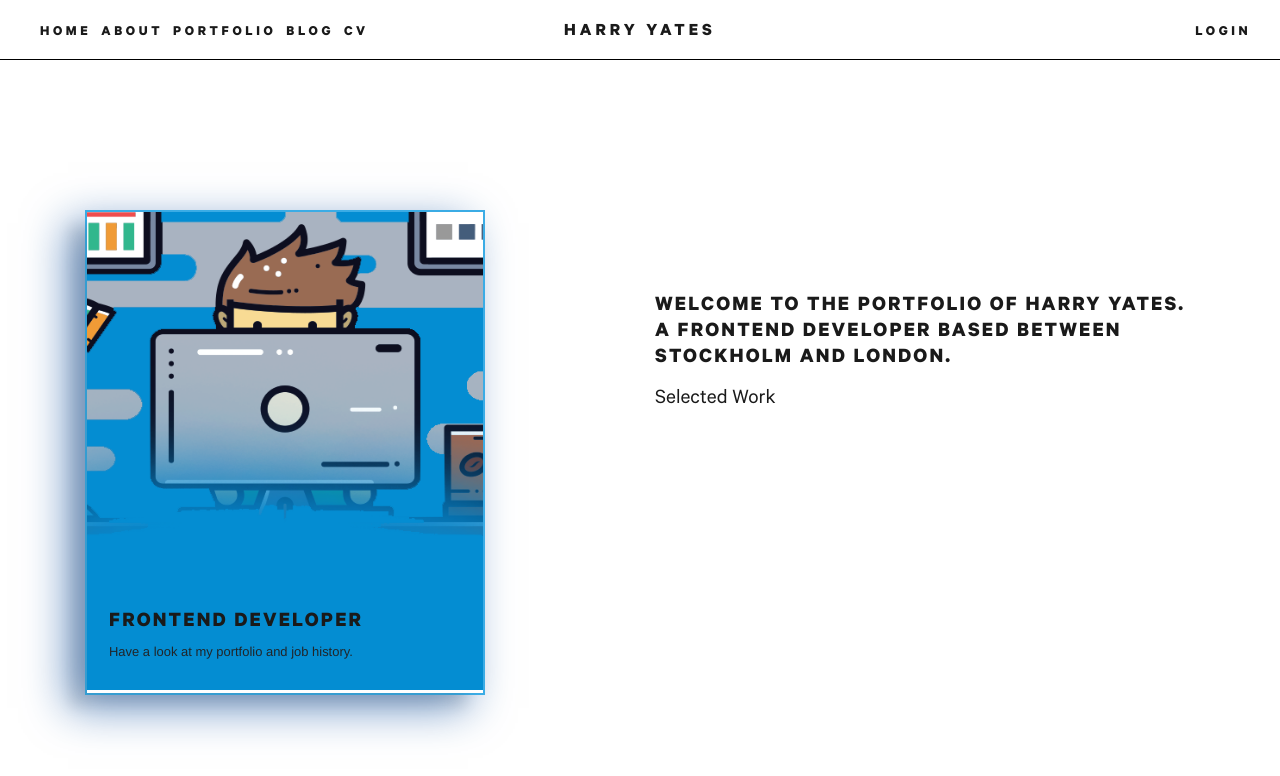
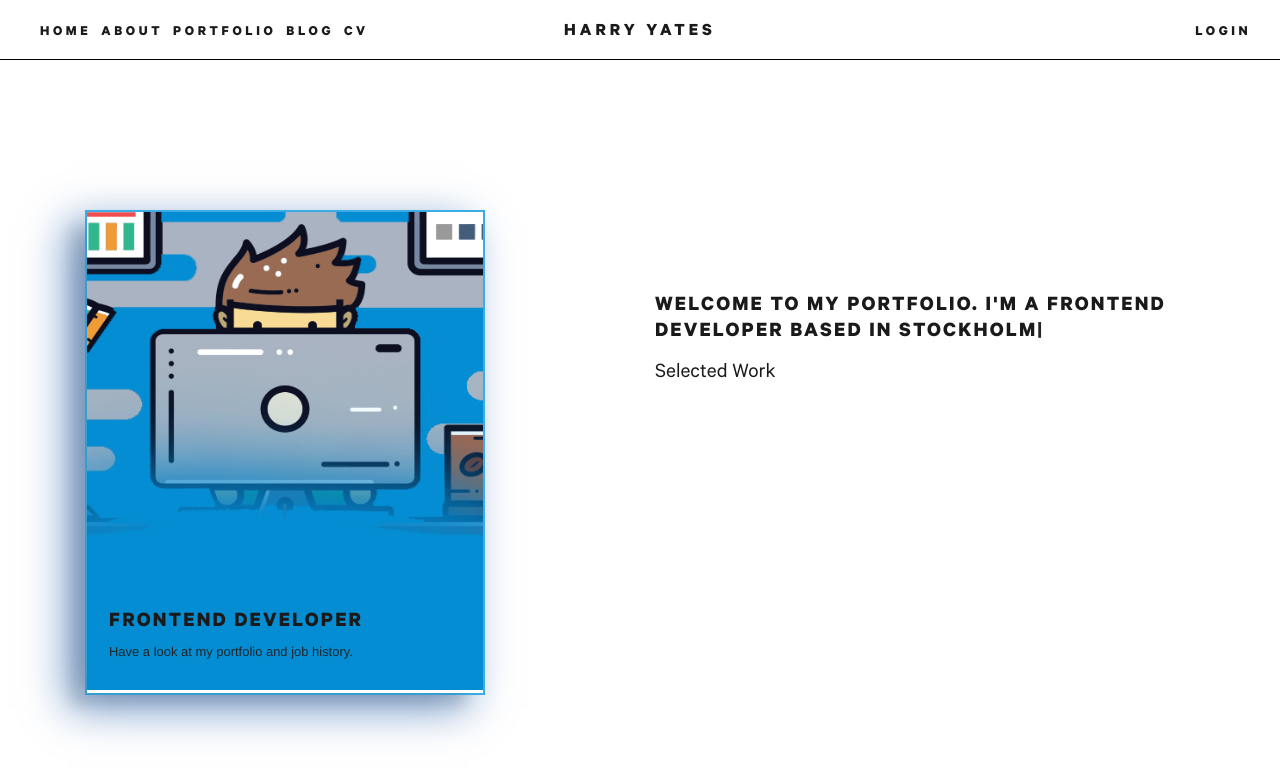
Before and after one commit to Harry-Yates/portfolio-harryyates, a Next.js app: page / in a window 1280 px wide. Shown: the top 776 px of the page. Built offline with nearby package versions, Linux system fonts and the light colour scheme; a web font is replaced by a local one.

Commit message:
Installed react typed

```diff
--- a/components/shared/Header.js
+++ b/components/shared/Header.js
@@ -3,15 +3,15 @@ import Link from "next/link";
 import { FaBars, FaTimes } from "react-icons/fa";
 
 const Header = () => {
-    const [isOpen, setIsOpen] = useState(true);
+    const [isOpen, setIsOpen] = useState(false);
 
     return (
         <nav className='NavbarItems'>
             <div className='containerLeft'>
                 <div className='menu-icon' onClick={() => setIsOpen(!isOpen)}>
-                    <i>{isOpen ? <FaBars /> : <FaTimes />}</i>
+                    <i>{isOpen ? <FaTimes /> : <FaBars />}</i>
                 </div>
-                <ul className={isOpen ? "nav-menu-active" : "nav-menu"}>
+                <ul className={!isOpen ? "nav-menu-active" : "nav-menu"}>
                     <li>
                         <Link href='/'>
                             <a className='nav-links'>Home</a>
--- a/package.json
+++ b/package.json
@@ -16,6 +16,7 @@
         "react": "18.1.0",
         "react-dom": "18.1.0",
         "react-icons": "^4.3.1",
+        "react-typed": "^1.2.0",
         "reactstrap": "^8.9.0",
         "sass": "^1.51.0"
     },
--- a/pages/about.js
+++ b/pages/about.js
@@ -1,9 +1,12 @@
 import BaseLayout from "../components/layout/BaseLayout";
+import BasePage from "../components/BasePage";
 
 const About = () => {
     return (
         <BaseLayout>
-            <h2>About page</h2>
+            <BasePage>
+                <h2>About page</h2>
+            </BasePage>
         </BaseLayout>
     );
 };
--- a/pages/blog.js
+++ b/pages/blog.js
@@ -1,9 +1,12 @@
 import BaseLayout from "../components/layout/BaseLayout";
+import BasePage from "../components/BasePage";
 
 const Blog = () => {
     return (
         <BaseLayout>
-            <h2>Blog page</h2>
+            <BasePage>
+                <h2>Blog page</h2>
+            </BasePage>
         </BaseLayout>
     );
 };
--- a/pages/cv.js
+++ b/pages/cv.js
@@ -1,9 +1,12 @@
 import BaseLayout from "../components/layout/BaseLayout";
+import BasePage from "../components/BasePage";
 
 const Cv = () => {
     return (
         <BaseLayout>
-            <h2>CV page</h2>
+            <BasePage>
+                <h2>CV page</h2>
+            </BasePage>
         </BaseLayout>
     );
 };
--- a/pages/index.js
+++ b/pages/index.js
@@ -2,6 +2,9 @@ import React from "react";
 import BaseLayout from "../components/layout/BaseLayout";
 import { Container, Row, Col } from "reactstrap";
 import Image from "next/image";
+import Typed from "react-typed";
+
+const locations = ["Stockholm", "London"];
 
 class Index extends React.Component {
     render() {
@@ -41,11 +44,22 @@ class Index extends React.Component {
                             <Col md='6' className='hero-welcome-wrapper'>
                                 <div className='hero-welcome-text'>
                                     <h2>
-                                        Welcome to the portfolio of Harry Yates. A
-                                        Frontend Developer based between Stockholm and
-                                        London.
+                                        Welcome to my portfolio. I&apos;m a Frontend
+                                        Developer based in{" "}
+                                        <Typed
+                                            loop
+                                            typeSpeed={100}
+                                            backSpeed={200}
+                                            strings={locations}
+                                            backDelay={7000}
+                                            loopCount={0}
+                                            showCursor
+                                            className='self-typed'
+                                            cursorChar='|'
+                                        />
                                     </h2>
                                 </div>
+
                                 <div className='hero-welcome-bio'>
                                     <h3>Selected Work</h3>
                                 </div>
--- a/styles/main.scss
+++ b/styles/main.scss
@@ -20,6 +20,15 @@ body {
     font-family: "Hiragino Kaku Gothic", "Helvetica";
     font-size: var(--fs-small);
     background: var(--clr-white);
+}
+
+.self-typed {
+    font-family: "Calibre-Bold", "Helvetica";
+    font-size: var(--fs-large);
+    font-weight: var(--fw-heavy);
+    letter-spacing: 0.1em;
+    text-transform: uppercase;
+    color: var(--clr-primary);
 }
 
 h1 {
```
Also changed, not shown: components/BasePage.js (added, +13 -0 lines), pages/portfolio/[id].js (+7 -4 lines), pages/portfolio/index.js (+5 -2 lines), 2 other files (tests, documents, lock files or other folders).
